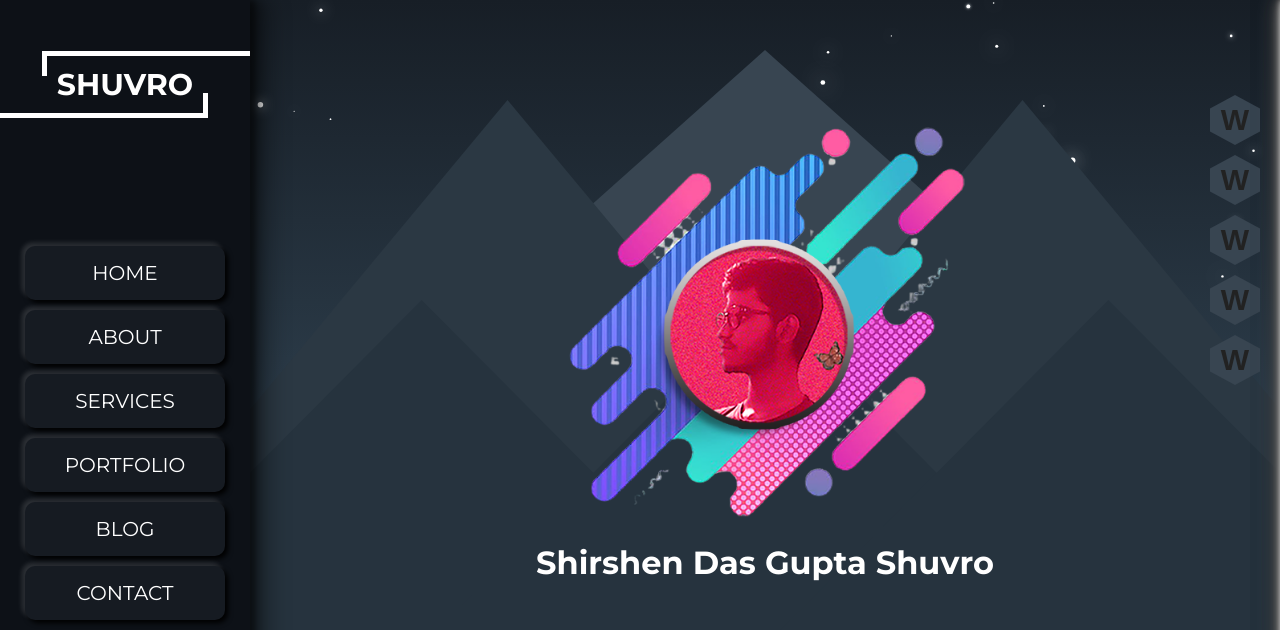
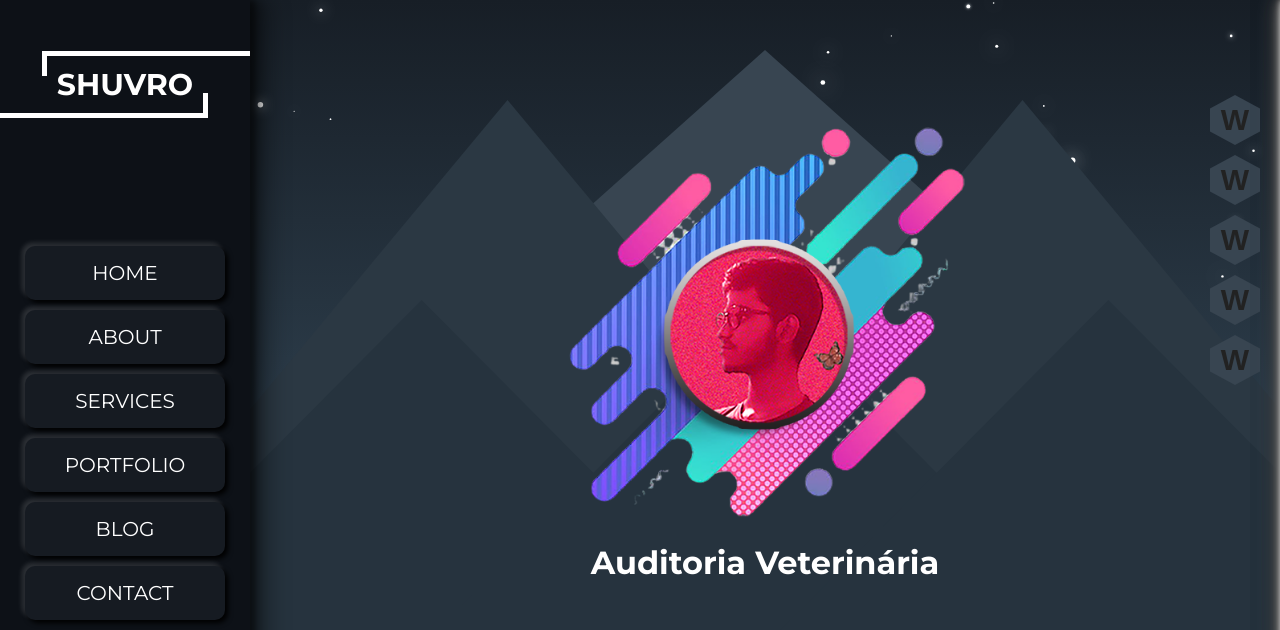
Before and after one commit to Auditoria-Veterinaria/auditoria-veterinaria, a plain HTML site: page index.html in a window 1280 px wide. Shown: the top 630 px of the page. Drawn offline with Linux system fonts and the light colour scheme; no server answers; animation ran at ten frames a second; a web font is replaced by a local one.

Commit message:
Update index.html

```diff
--- a/index.html
+++ b/index.html
@@ -90,7 +90,7 @@
                     </div>
                     <div class="content-for-home">
                         <div class="img-container"></div>
-                        <h1 align="center">Shirshen Das Gupta Shuvro</h1>
+                        <h1 align="center">Auditoria Veterinária</h1>
                         <div class="social-icons">
                             <div class="s-icon">
                                 <a href="#">
```
